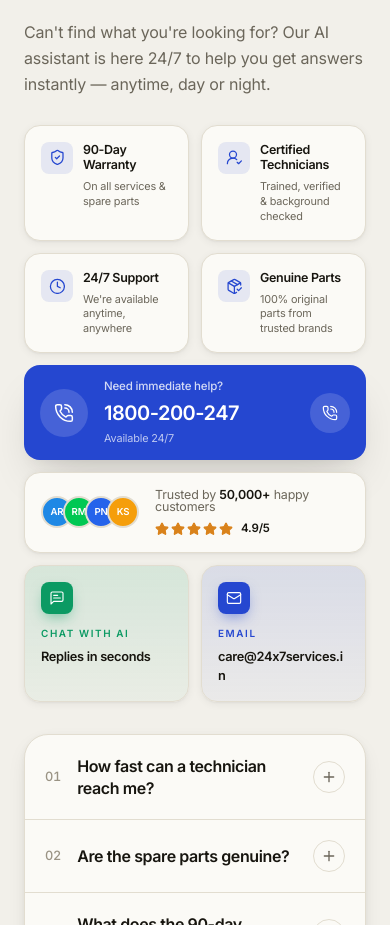
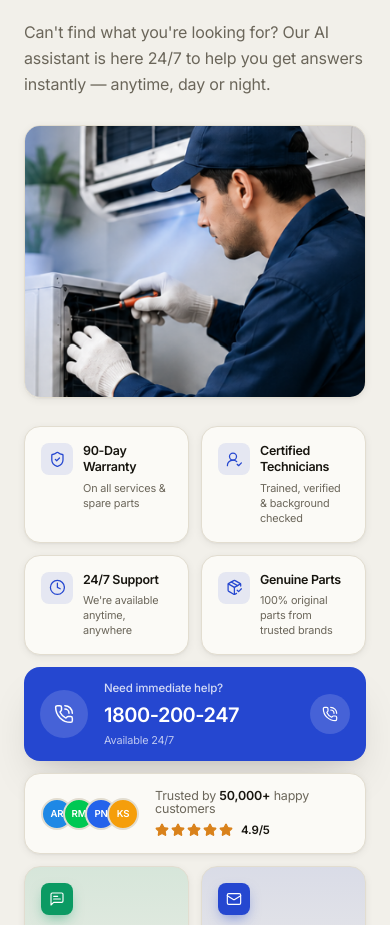
Before and after one commit to Tanveersultana125/24X7services, a Next.js app: page /plans in a window 390 px wide. Shown: the part 3160-4085 px from the top of the page. Built offline with nearby package versions, Linux system fonts and the light colour scheme.

Commit message:
Show the FAQ technician photo on mobile and tablet, not just XL

```diff
--- a/src/components/site/Faq.tsx
+++ b/src/components/site/Faq.tsx
@@ -79,6 +79,18 @@ export function Faq() {
               Can&apos;t find what you&apos;re looking for? Our AI assistant is here 24/7 to help
               you get answers instantly — anytime, day or night.
             </p>
+
+            {/* Same technician photo as the desktop rail, framed as a card — the
+                right-hand strip has no room to exist below three columns. */}
+            <div className="relative mt-7 aspect-[5/4] overflow-hidden rounded-2xl border border-border shadow-premium-sm sm:aspect-[16/9] xl:hidden">
+              {/* eslint-disable-next-line @next/next/no-img-element */}
+              <img
+                src="/work/ac-faq-technician.png"
+                alt="A 24X7 technician servicing a split air conditioner"
+                loading="lazy"
+                className="size-full object-cover object-[center_32%]"
+              />
+            </div>
 
             {/* promise cards */}
             <div className="mt-7 grid grid-cols-2 gap-3">
```
